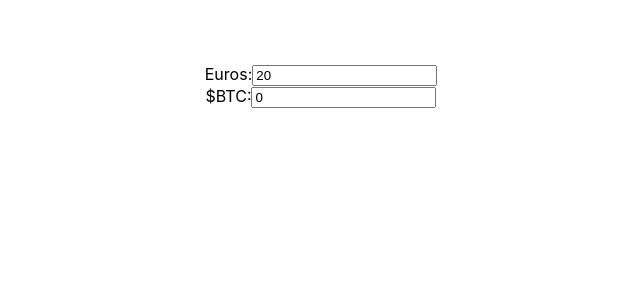
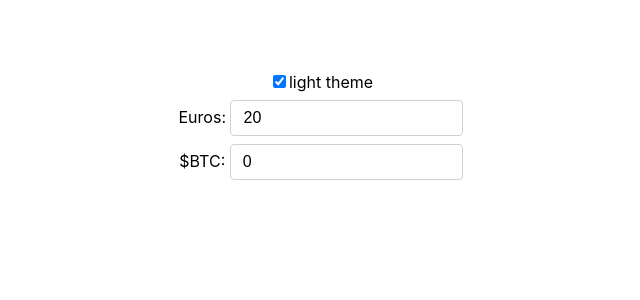
Before and after one commit to boton/converter, a React (Create React App) app: page / in a window 1280 px wide. Shown: the top 300 px of the page, without its empty margins (319-959 px from the left). Built offline with nearby package versions, Linux system fonts and the light colour scheme.

Commit message:
:sparkles: step 8

```diff
--- a/src/Amount.js
+++ b/src/Amount.js
@@ -1,18 +1,22 @@
 import React from "react";
+import ThemeContext from "./ThemeContext";
 
 export class Amount extends React.Component {
   static defaultProps = {
     onChange: () => {}
   };
 
+  static contextType = ThemeContext;
+
   render() {
     const { readOnly, label, value, onChange } = this.props;
+    const theme = this.context;
 
     return (
       <label>
-        {label}:
+        {label}:{" "}
         <input
-          className={value < 0 ? "error" : ""}
+          className={`${value < 0 ? "error" : ""} ${theme || ""}`}
           onChange={onChange}
           readOnly={readOnly}
           type="number"
--- a/src/App.css
+++ b/src/App.css
@@ -1,28 +1,42 @@
-.App {
-  text-align: center;
-  padding: 4em;
+body {
+  margin: 0;
+  font-family: -apple-system, BlinkMacSystemFont, “Segoe UI”, Roboto, Helvetica,
+    Arial, sans-serif;
 }
 
-.App-logo {
-  height: 40vmin;
+.App {
+  min-height: calc(100vh - 8rem);
+  text-align: center;
+  padding: 4rem;
 }
 
-.App-header {
-  background-color: #282c34;
-  min-height: 100vh;
-  display: flex;
-  flex-direction: column;
-  align-items: center;
-  justify-content: center;
-  font-size: calc(10px + 2vmin);
-  color: white;
+.App.dark {
+  background-color: #000;
+  color: #fff;
 }
 
-.App-link {
-  color: #09d3ac;
+label {
+  display: block;
+  margin: 0.5rem auto;
 }
 
-.error {
+input[type="number"] {
+  font-size: inherit;
+  appearance: none;
+  padding: 0.5rem 0.75rem;
+  background-color: #fff;
+  border: 1px solid #d1d1d1;
+  border-radius: 0.25rem;
+  box-shadow: none;
+  box-sizing: border-box;
+  outline: none;
+}
+
+input.error {
   border: 1px solid red;
-  outline: 3px solid plum;
 }
+
+input.dark {
+  background-color: #000;
+  color: #fff;
+}
--- a/src/App.js
+++ b/src/App.js
@@ -1,6 +1,7 @@
 import React from "react";
 import "./App.css";
 import { Amount } from "./Amount";
+import ThemeContext from "./ThemeContext";
 
 const INACTIVITY_MS = 5000;
 
@@ -14,19 +15,26 @@
 
     this.state = {
       euros: 20,
-      exchangeRate: exchangeRate()
+      exchangeRate: exchangeRate(),
+      theme: "light"
     };
 
     this.resetTimeout();
   }
 
-  handleChange = event => {
+  handleChangeEuros = event => {
     this.setState({
       euros: event.target.value,
       exchangeRate: exchangeRate()
     });
 
     this.resetTimeout();
+  };
+
+  handleChangeTheme = event => {
+    this.setState({
+      theme: event.target.checked ? "light" : "dark"
+    });
   };
 
   resetTimeout = () => {
@@ -40,14 +48,31 @@
   };
 
   render() {
-    const { euros, exchangeRate } = this.state;
+    const { euros, exchangeRate, theme } = this.state;
 
     return (
-      <div className="App">
-        <Amount value={euros} label="Euros" onChange={this.handleChange} />
-        <br />
-        <Amount value={euros * exchangeRate} label="$BTC" readOnly />
-      </div>
+      <ThemeContext.Provider value={theme}>
+        <div className={`App ${theme || ""}`}>
+          <div>
+            <label htmlFor="theme">
+              <input
+                type="checkbox"
+                name="theme"
+                id="theme"
+                checked={this.state.theme === "light"}
+                onChange={this.handleChangeTheme}
+              />
+              light theme
+            </label>
+          </div>
+          <Amount
+            value={euros}
+            label="Euros"
+            onChange={this.handleChangeEuros}
+          />
+          <Amount value={euros * exchangeRate} label="$BTC" readOnly />
+        </div>
+      </ThemeContext.Provider>
     );
   }
 }
--- /dev/null
+++ b/src/ThemeContext.js
@@ -0,0 +1,5 @@
+import React from "react";
+
+const ThemeContext = React.createContext();
+
+export default ThemeContext;
```
